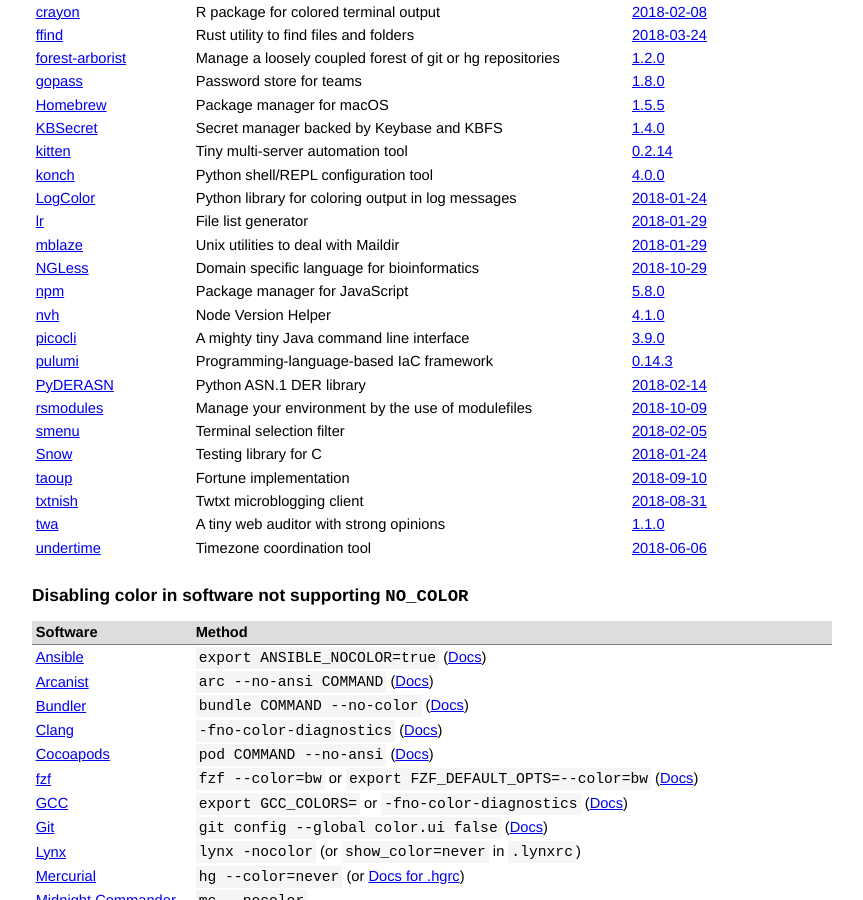
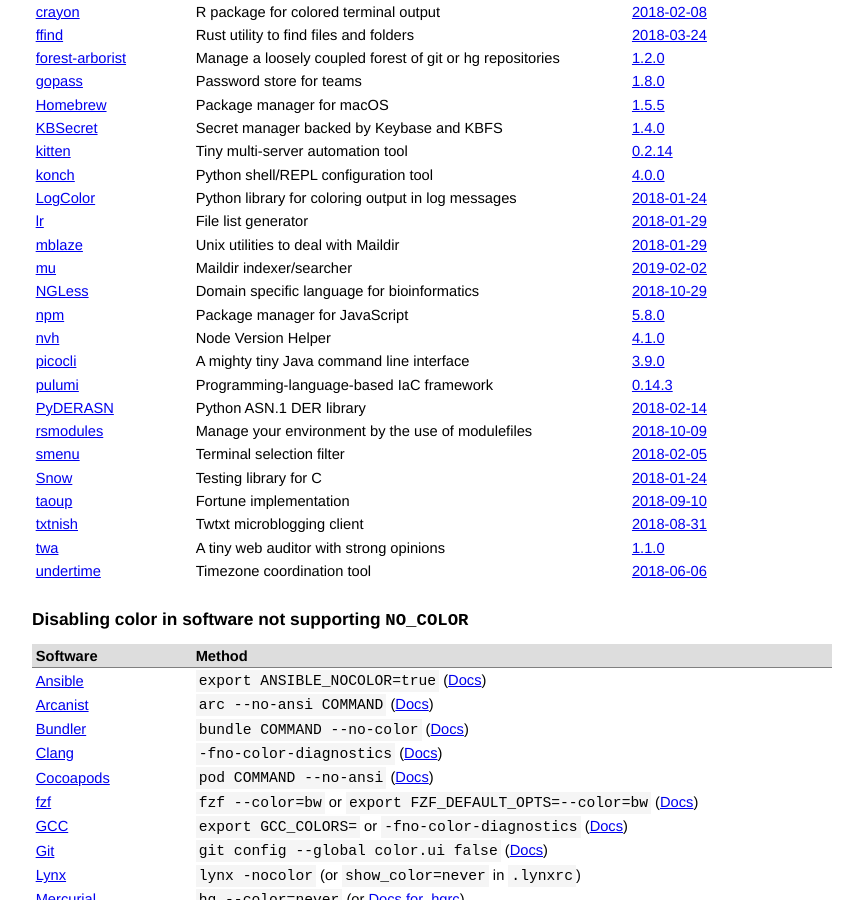
Before and after one commit to jcs/no_color, a Jekyll site: the page built from index.md, in a window 1280 px wide and 900 px high, scrolled down 551 px. Shown: the whole window, without its empty margins (208-1071 px from the left). Built offline with Jekyll 4.4.1, drawn with Linux system fonts in a browser that asks for light colours; our own code applies the rules of GitHub Pages for plain Markdown files.

Commit message:
add mu (#44)

```diff
--- a/index.md
+++ b/index.md
@@ -52,6 +52,7 @@ and submit a pull request.
 | [LogColor](https://github.com/induane/logcolor) | Python library for coloring output in log messages | [2018-01-24](https://github.com/induane/logcolor/commit/0092b0af2a1506eee2b0ca028b1cf51f78fc91fa) |
 | [lr](https://github.com/chneukirchen/lr) | File list generator | [2018-01-29](https://github.com/chneukirchen/lr/commit/8f0ac7c8abb4e0830d6cf72bbbd5f38c44b4266d) |
 | [mblaze](https://github.com/chneukirchen/mblaze) | Unix utilities to deal with Maildir | [2018-01-29](https://github.com/chneukirchen/mblaze/commit/4014f03afe6d624ba1c6bdde6551b4996ba31fe5) |
+| [mu](https://www.djcbsoftware.nl/code/mu/) | Maildir indexer/searcher | [2019-02-02](https://github.com/djcb/mu/commit/eb6efee81db22531ef05e140549bde7e87dd9725) |
 | [NGLess](http://ngless.embl.de/) | Domain specific language for bioinformatics | [2018-10-29](https://github.com/ngless-toolkit/ngless/commit/15926150701100ff96b4a7cd1f3142f9a272b983) |
 | [npm](https://www.npmjs.com/) | Package manager for JavaScript | [5.8.0](https://github.com/npm/npm/releases/tag/v5.8.0) |
 | [nvh](https://github.com/JohnRGee/nvh) | Node Version Helper | [4.1.0](https://github.com/JohnRGee/nvh/releases/tag/v4.1.0) |
```
